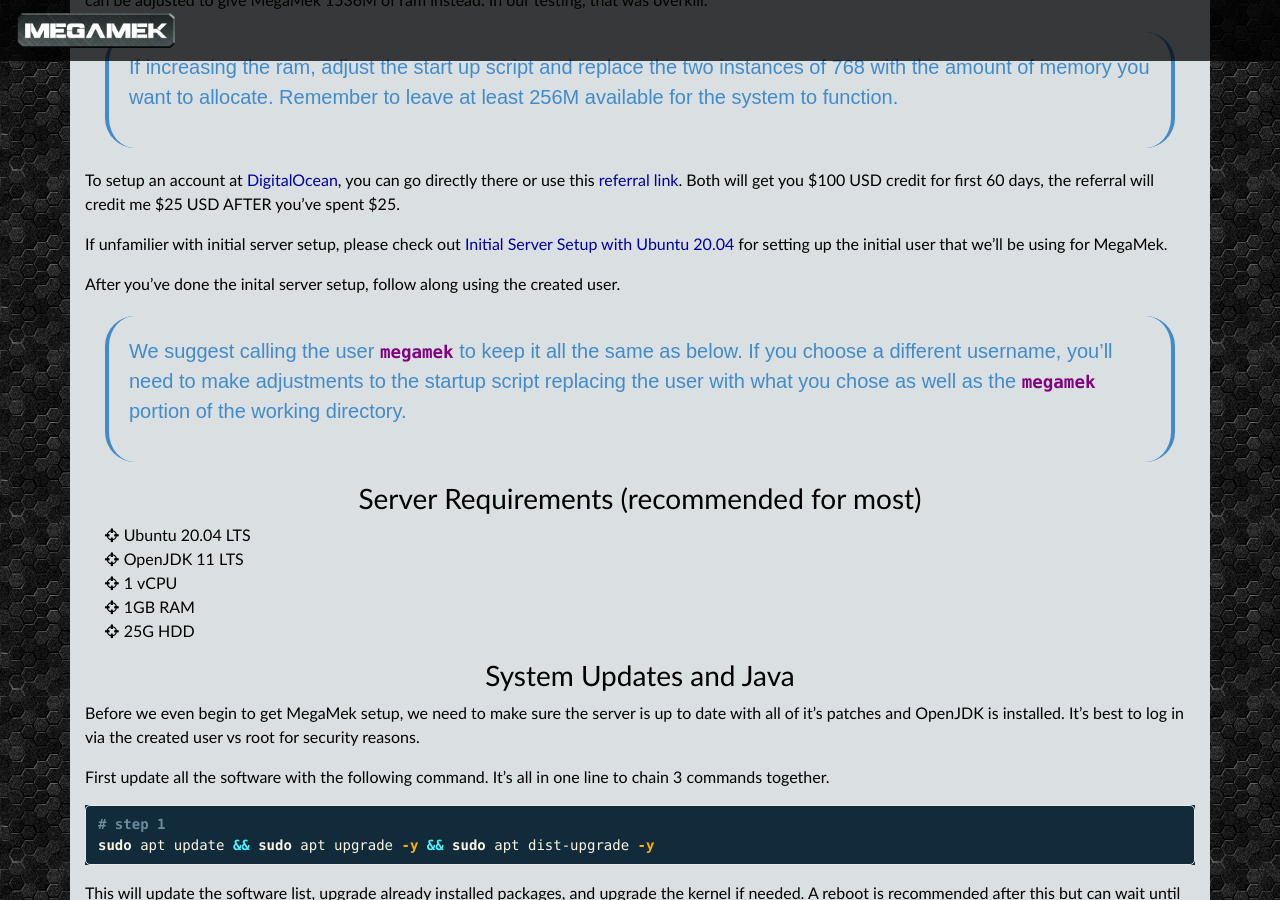
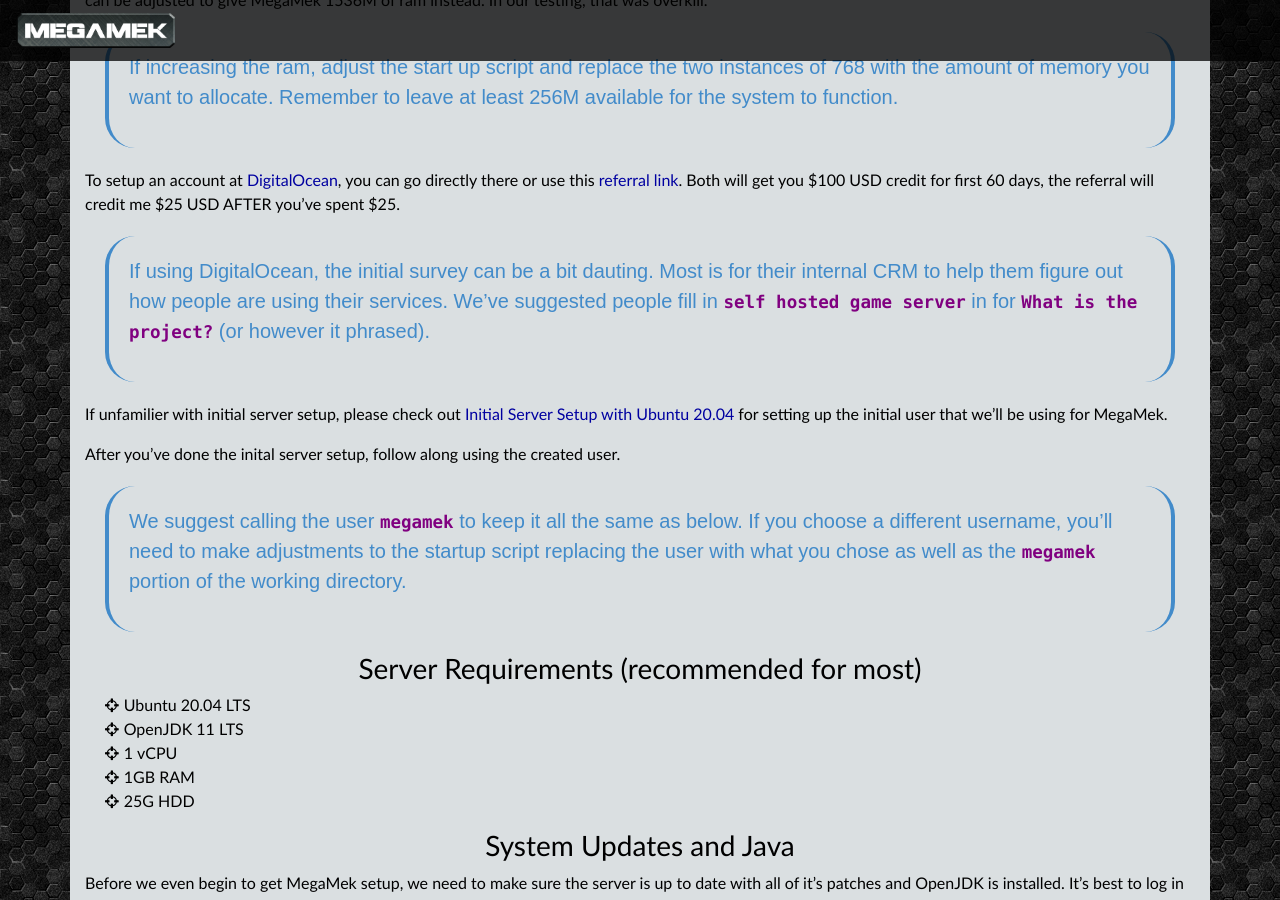
Before and after one commit to rjhancock/megamek-games, a Jekyll site: the page built from index.md, in a window 1280 px wide and 900 px high, scrolled down 1034 px. Built offline with Jekyll 4.4.1, drawn with Linux system fonts in a browser that asks for light colours; our own code applies the rules of GitHub Pages for plain Markdown files.

Commit message:
Reference to DO Signup Process

```diff
--- a/index.md
+++ b/index.md
@@ -47,6 +47,11 @@
 directly there or use this [referral link](https://m.do.co/c/769d663c4411).
 Both will get you $100 USD credit for first 60 days, the referral will credit
 me $25 USD AFTER you've spent $25.
+
+> If using DigitalOcean, the initial survey can be a bit dauting. Most is for
+> their internal CRM to help them figure out how people are using their
+> services. We've suggested people fill in `self hosted game server` in for
+> `What is the project?` (or however it phrased).
 
 If unfamilier with initial server setup, please check out
 [Initial Server Setup with Ubuntu 20.04](https://www.digitalocean.com/community/tutorials/initial-server-setup-with-ubuntu-20-04)
```
